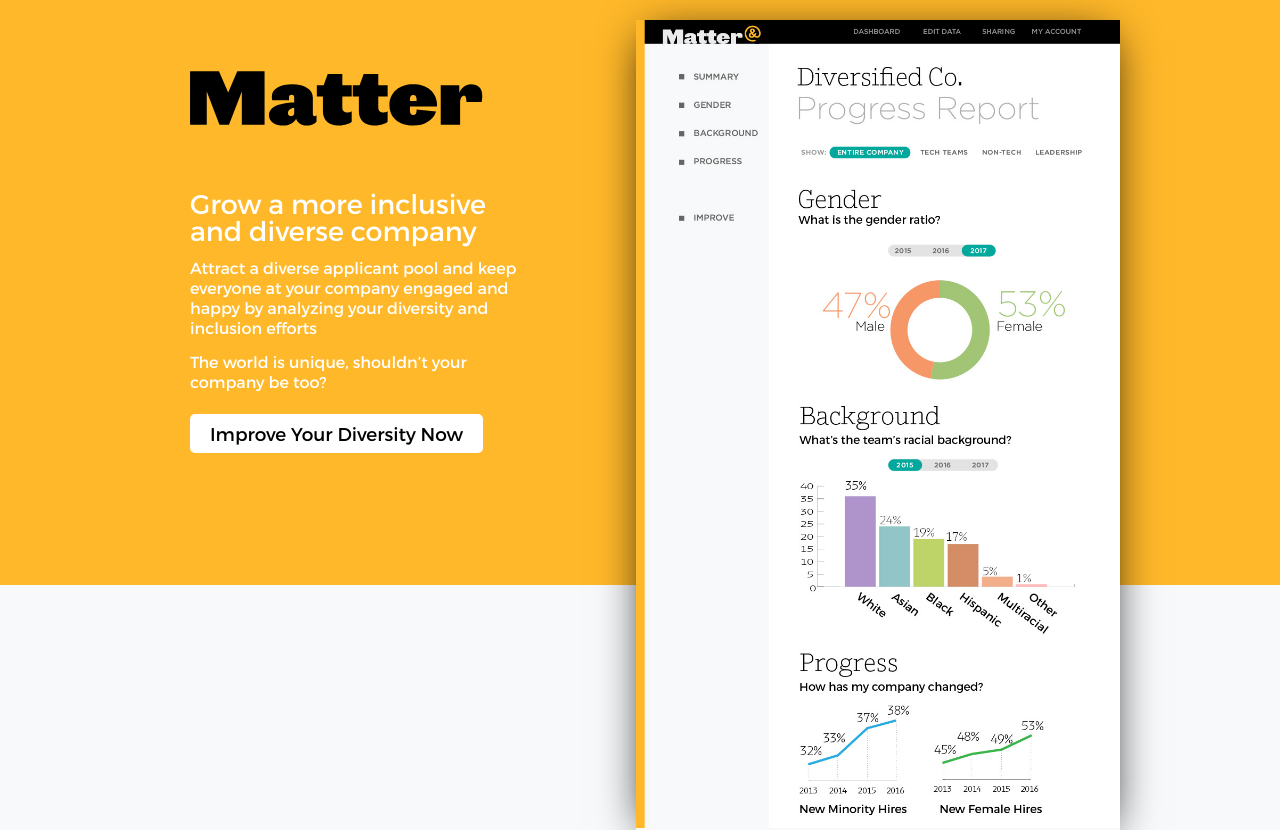
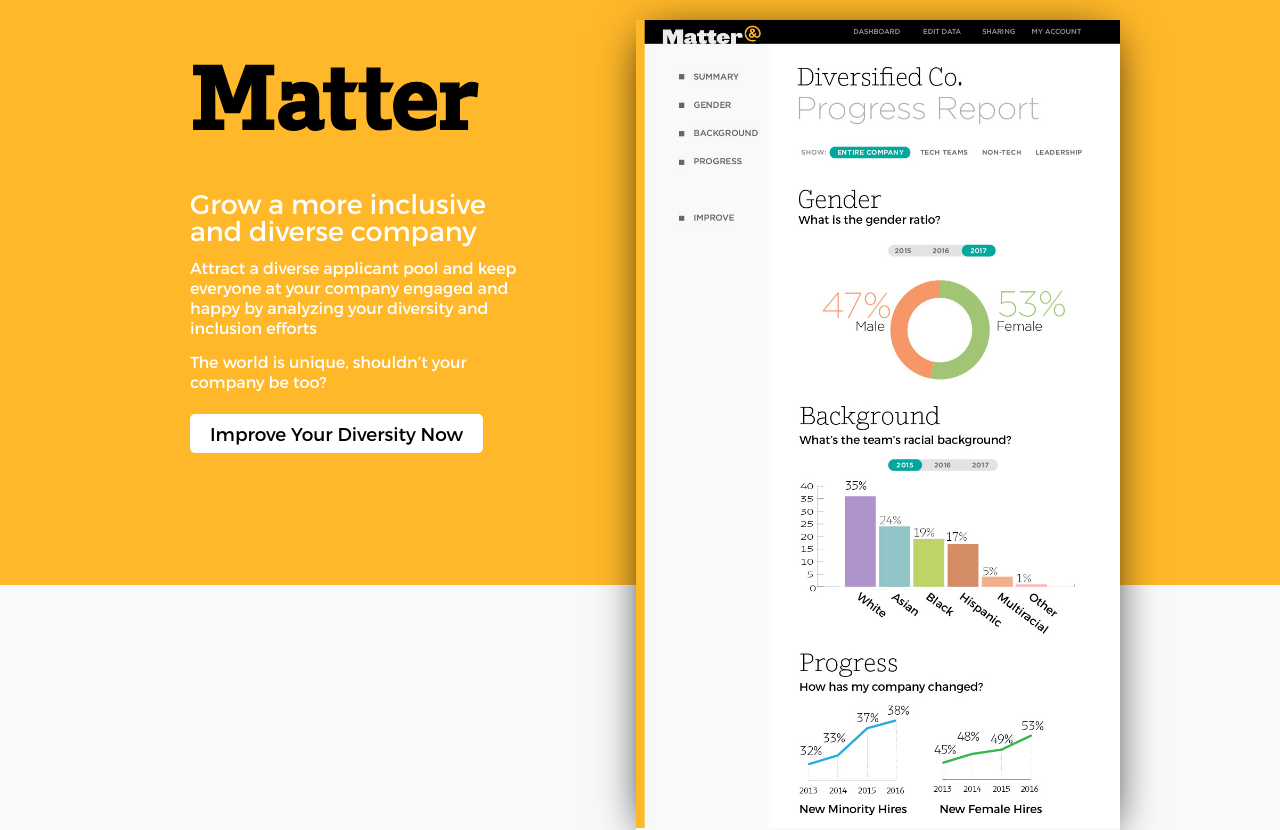
Before and after one commit to sunils34/matter-marketing, a website: page public/index.html in a window 1280 px wide. Shown: the top 830 px of the page. Drawn offline with Linux system fonts and the light colour scheme.

Commit message:
Add updated logo

```diff
--- a/public/index.html
+++ b/public/index.html
@@ -33,7 +33,7 @@
         <div class="container">
           <div class="matter_in">
             <div class="matter_lft">
-              <div class="logo"><a href="#"><img src="images/matterlogo-svg.svg" width="293" height="157" alt="logo"></a></div>
+              <div class="logo"><a href="#"><img src="images/matterlogo.svg" width="293" height="157" alt="logo"></a></div>
 
               <h3>Grow a more inclusive and diverse company</h3>
               <p>Attract a diverse applicant pool and keep everyone
```
Also changed, not shown: public/images/matterlogo.svg (added).
